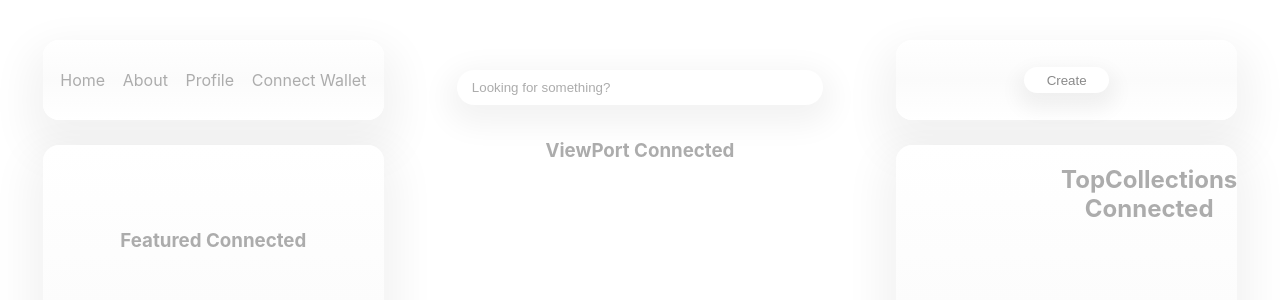
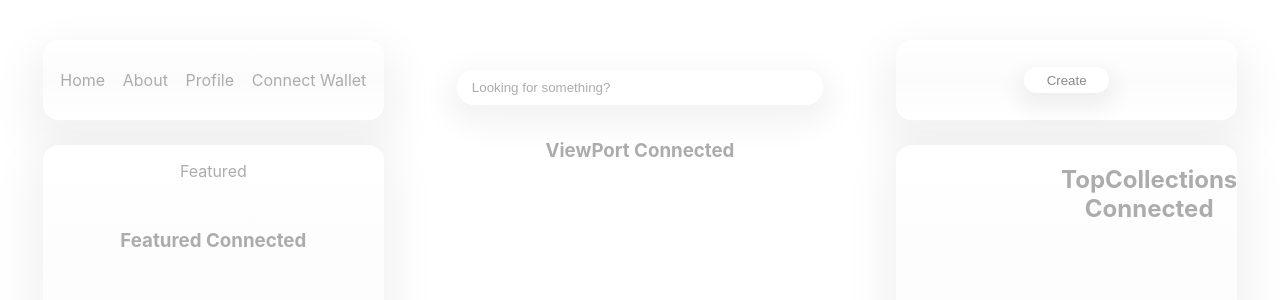
Before and after one commit to marveldylan/medici, a React (Create React App) app in the folder client/: page / in a window 1280 px wide. Shown: the top 300 px of the page. Built offline with nearby package versions, Linux system fonts and the light colour scheme.

Commit message:
global commit

```diff
--- a/client/src/components/LeftSidebar.jsx
+++ b/client/src/components/LeftSidebar.jsx
@@ -5,7 +5,7 @@ const LeftSidebar = () => {
     return (
        <div className="left-sidebar">
            <div className="featured-header">
-
+                <p>Featured</p>
            </div>
            <Featured />
            <div className="featured-footer">
```
